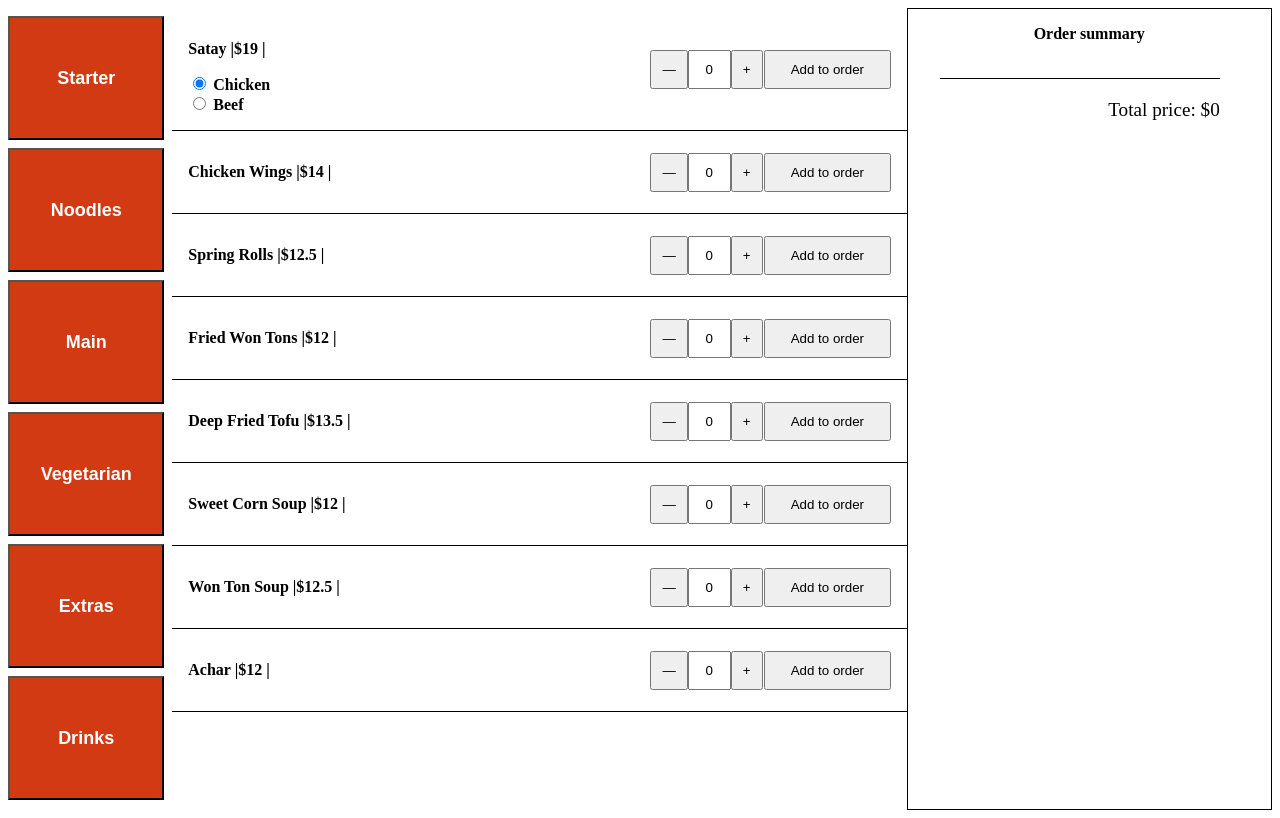
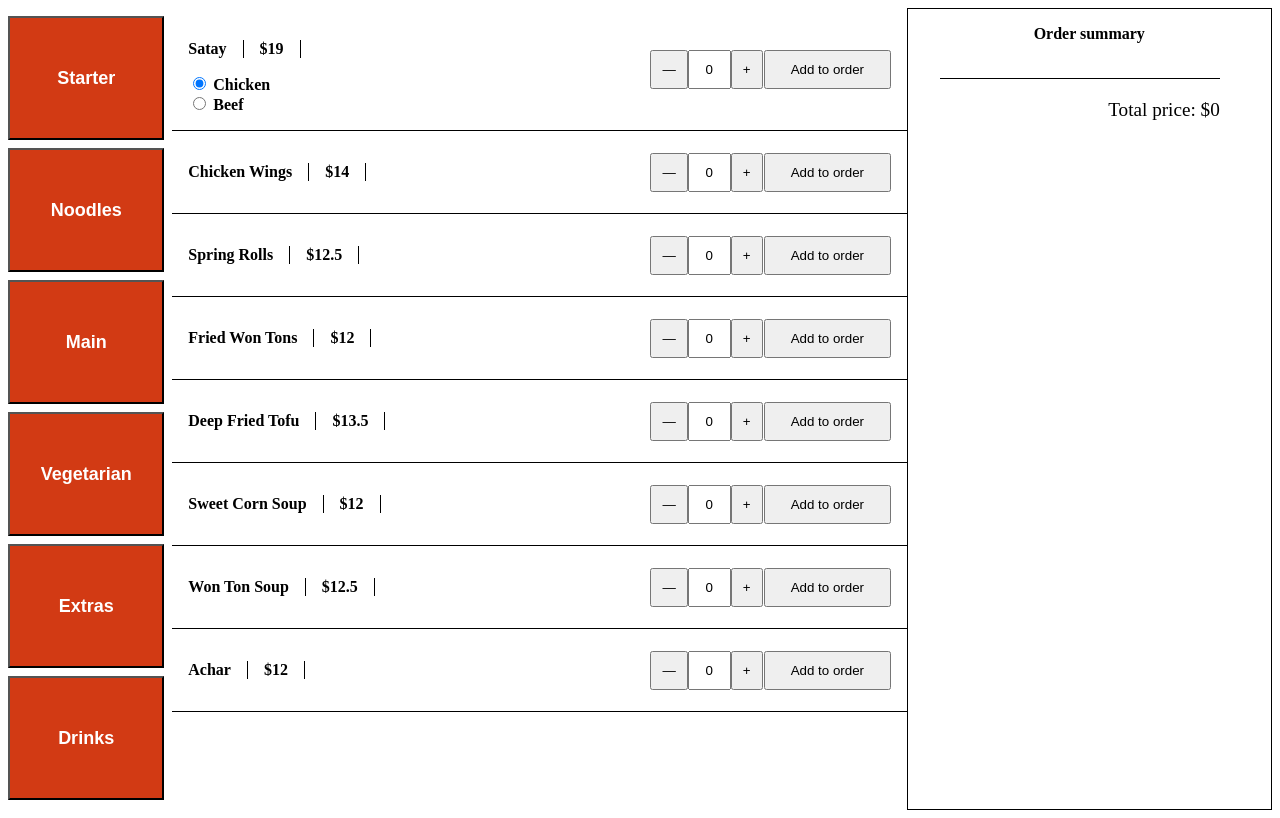
Before and after one commit to ktandun/kkmalaysia, a Vue app: page / in a window 1280 px wide. Built offline with nearby package versions, Linux system fonts and the light colour scheme; the HTML template or start-up script is replaced by a standard one.

Commit message:
show addon price

```diff
--- a/src/components/MenuCard.vue
+++ b/src/components/MenuCard.vue
@@ -44,6 +44,15 @@ const addOrder = () => {
     store.commit('addOrder', order)
   }
 }
+
+const getAddOns = (idx: number) => {
+  let extraPrice = props.addons[idx];
+  if (extraPrice > 0) {
+    let text = "(+" + extraPrice + ".00)";
+    return text
+  }
+  return ""
+}
 </script>
 
 <template>
@@ -51,11 +60,11 @@ const addOrder = () => {
         <div class="menu-description">
           <div class="name">
             <p>{{ props.name }}</p>
-            <p class="price">{{ props.price }}</p>
+            <p class="price">${{ props.price }}</p>
           </div>
           <label class="option" v-for="(ops,idx) in props.options" :key="ops">
             <input type="radio" :value="idx" v-model="pickedIndex" />
-            {{ ops }}
+            {{ ops }} {{ getAddOns(idx) }}
           </label>
         </div>
         <div class="item-quantity">
@@ -89,12 +98,12 @@ const addOrder = () => {
   flex-direction: row;
 }
 
-.menu-description p::after {
-  content: " |";
-}
+.menu-description p.price {
+  border-left: 1px solid black;
+  border-right: 1px solid black;
+  margin-left: 1em;
+  padding: 0 1em;
 
-.menu-description p.price::before {
-  content: "$";
 }
 
 .item-quantity {
```
